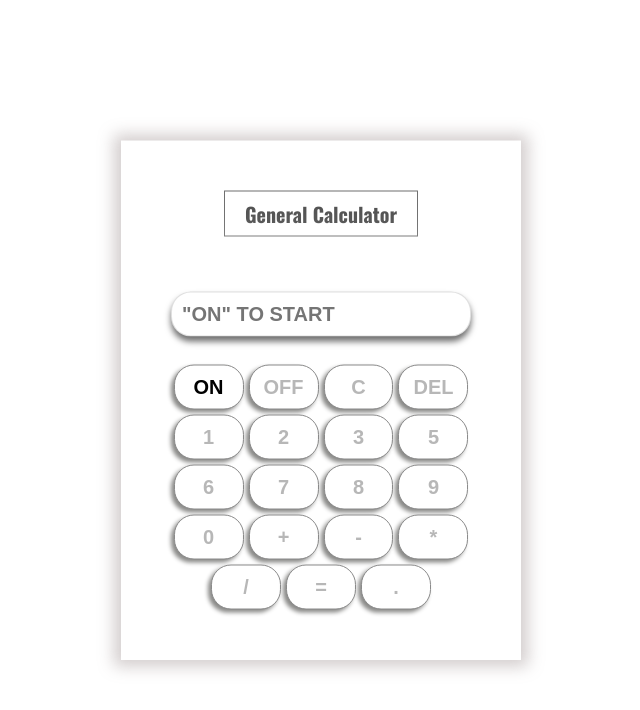
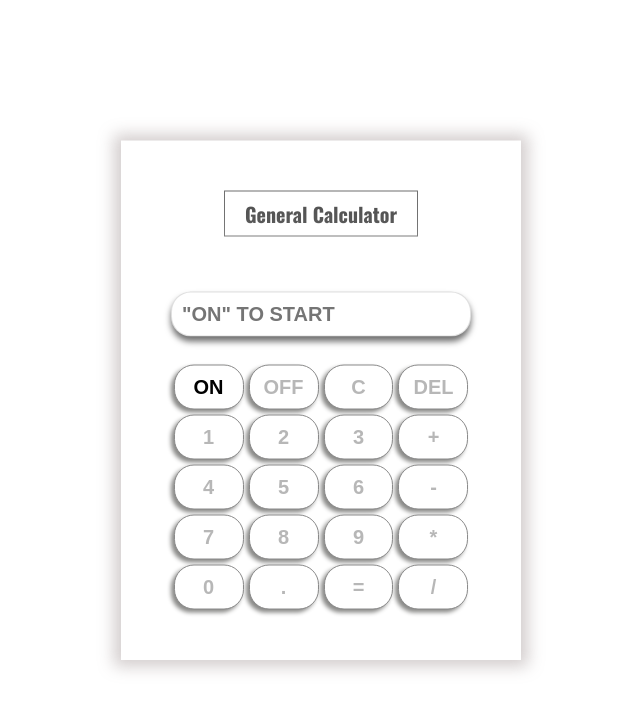
Before and after one commit to sh1mul/class-15-js-basic-calculator, a plain HTML site: page index.html in a window 1280 px wide. Shown: the whole page, without its empty margins (319-959 px from the left). Drawn offline with nearby package versions, Linux system fonts and the light colour scheme.

Commit message:
Update index.html

```diff
--- a/index.html
+++ b/index.html
@@ -18,18 +18,21 @@
 		<button class="button" onclick="one()">1</button>
 		<button class="button" onclick="two()">2</button>
 		<button class="button" onclick="three()">3</button>
+		<button class="button" onclick="add()">+</button>
+		<button class="button" onclick="four()">4</button>
 		<button class="button" onclick="five()">5</button>
 		<button class="button" onclick="six()">6</button>
+		<button class="button" onclick="sub()">-</button>
 		<button class="button" onclick="seven()">7</button>
 		<button class="button" onclick="eight()">8</button>
 		<button class="button" onclick="nine()">9</button>
+		<button class="button" onclick="mul()">*</button>
 		<button class="button" onclick="zero()">0</button>
-		<button class="button" onclick="add()">+</button>
-		<button class="button" onclick="sub()">-</button>
-		<button class="button" onclick="mul()">*</button>
+		<button class="button" onclick="dot()">.</button>
+		<button class="button" onclick="equal()">=</button>
 		<button class="button" onclick="div()">/</button>
-		<button class="button" onclick="equal()">=</button>
-		<button class="button" onclick="dot()">.</button>
+
+
 	</div>
 
 	<script src="js/general-calculator.js"></script>
```
